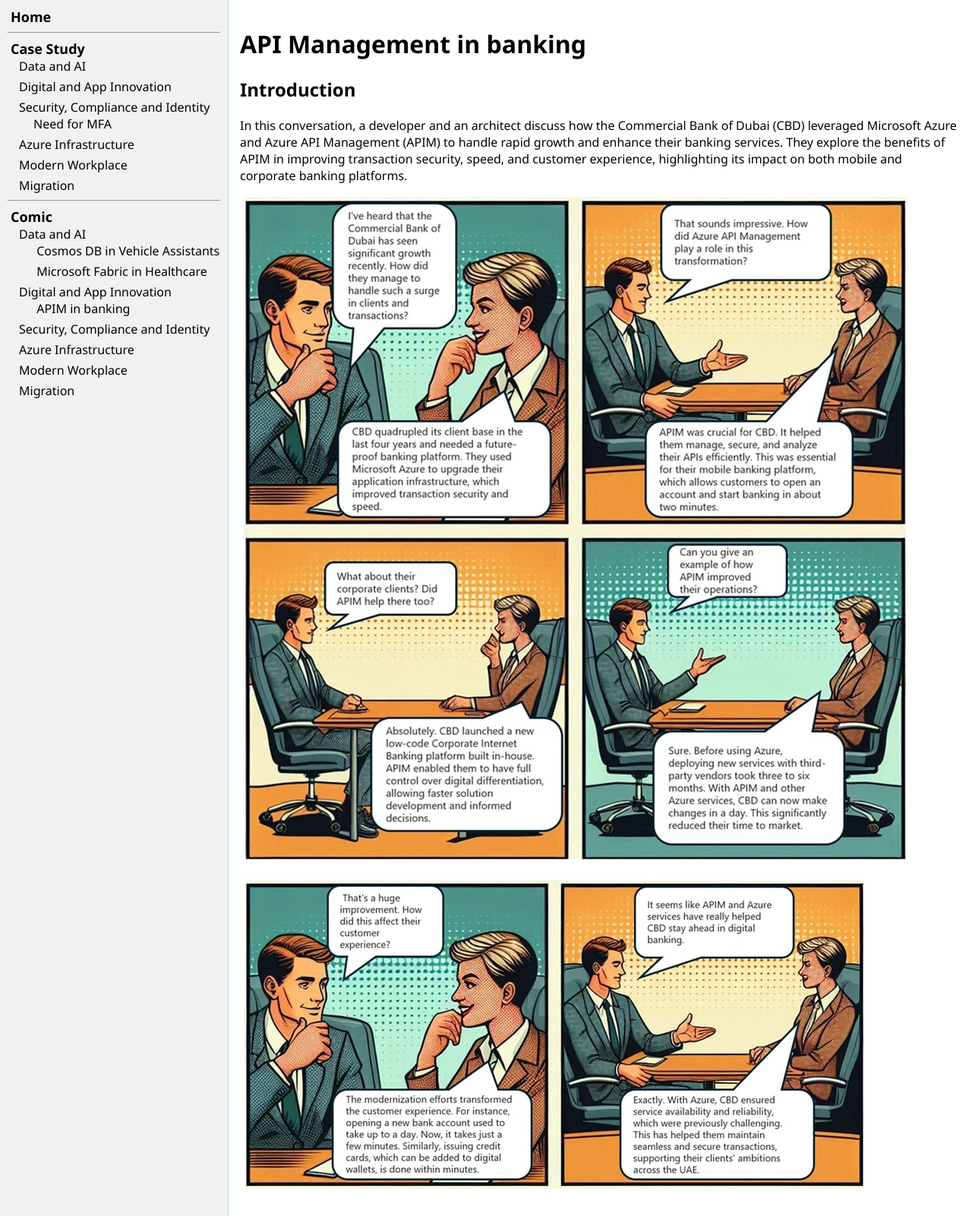
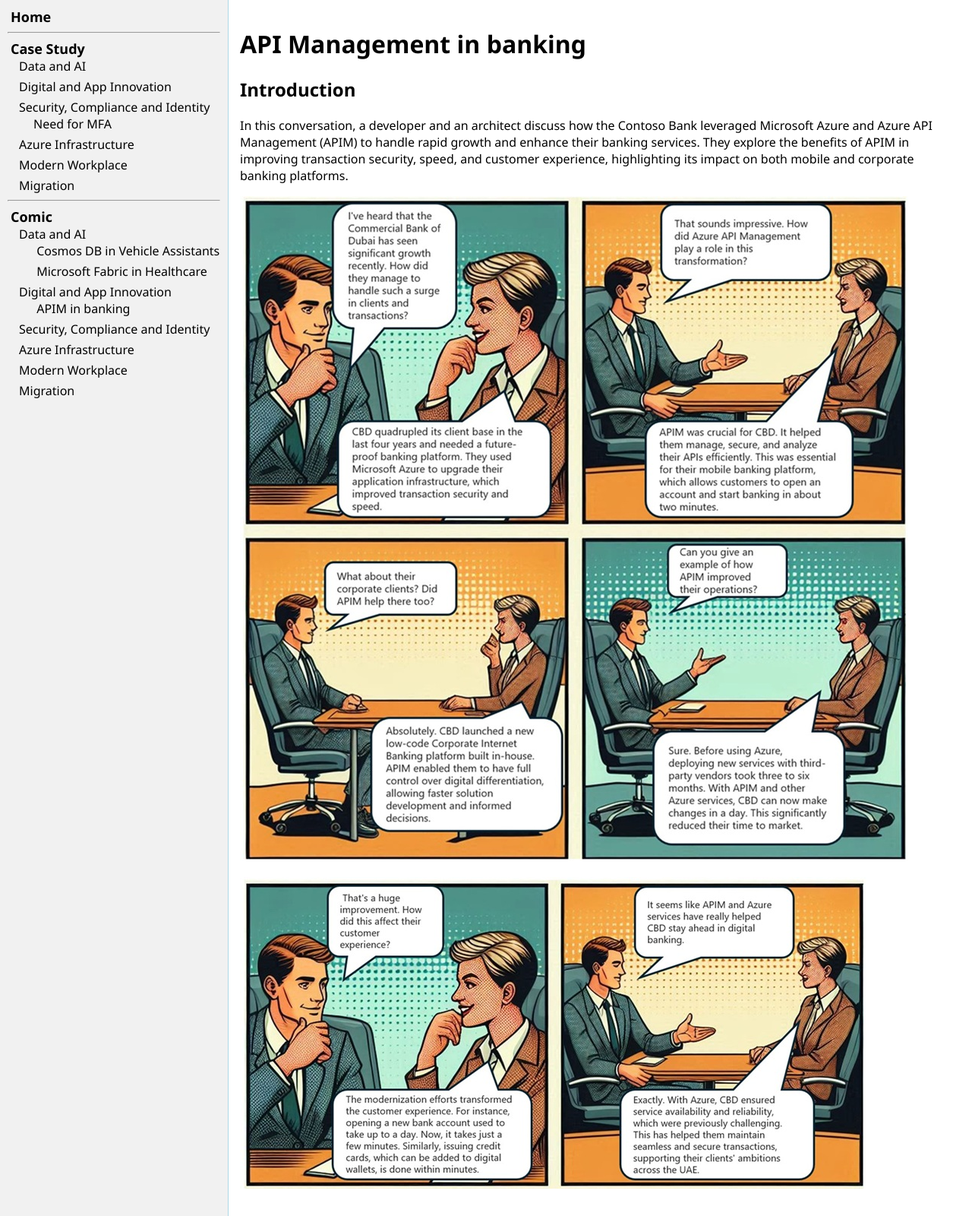
Before and after one commit to ningweinw/iengage, a Jekyll site: the page built from project-files/comic/Digital and App Innovation/APIM in banking.md, in a window 1280 px wide. Shown: the whole page at 76% size. Built offline with Jekyll 4.4.1, drawn with Linux system fonts in a browser that asks for light colours.

Commit message:
Update APIM in banking.md

```diff
--- a/project-files/comic/Digital and App Innovation/APIM in banking.md
+++ b/project-files/comic/Digital and App Innovation/APIM in banking.md
@@ -8,7 +8,7 @@
 # API Management in banking
 
 ## Introduction
-In this conversation, a developer and an architect discuss how the Commercial Bank of Dubai (CBD) leveraged Microsoft Azure and Azure API Management (APIM) to handle rapid growth and enhance their banking services. They explore the benefits of APIM in improving transaction security, speed, and customer experience, highlighting its impact on both mobile and corporate banking platforms.
+In this conversation, a developer and an architect discuss how the Contoso Bank leveraged Microsoft Azure and Azure API Management (APIM) to handle rapid growth and enhance their banking services. They explore the benefits of APIM in improving transaction security, speed, and customer experience, highlighting its impact on both mobile and corporate banking platforms.
 
 ![img](./images/apim1.jpg)
 
```
